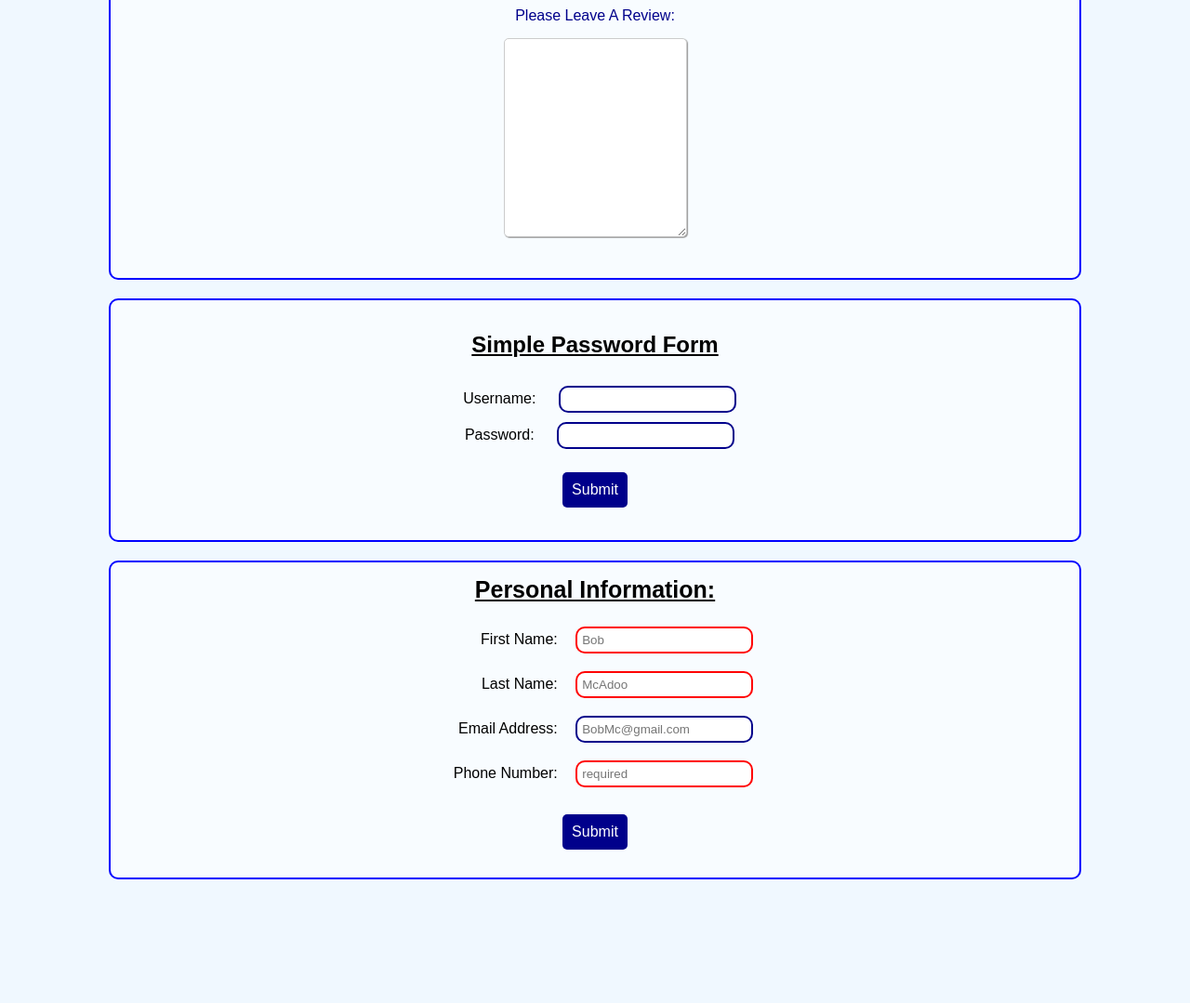
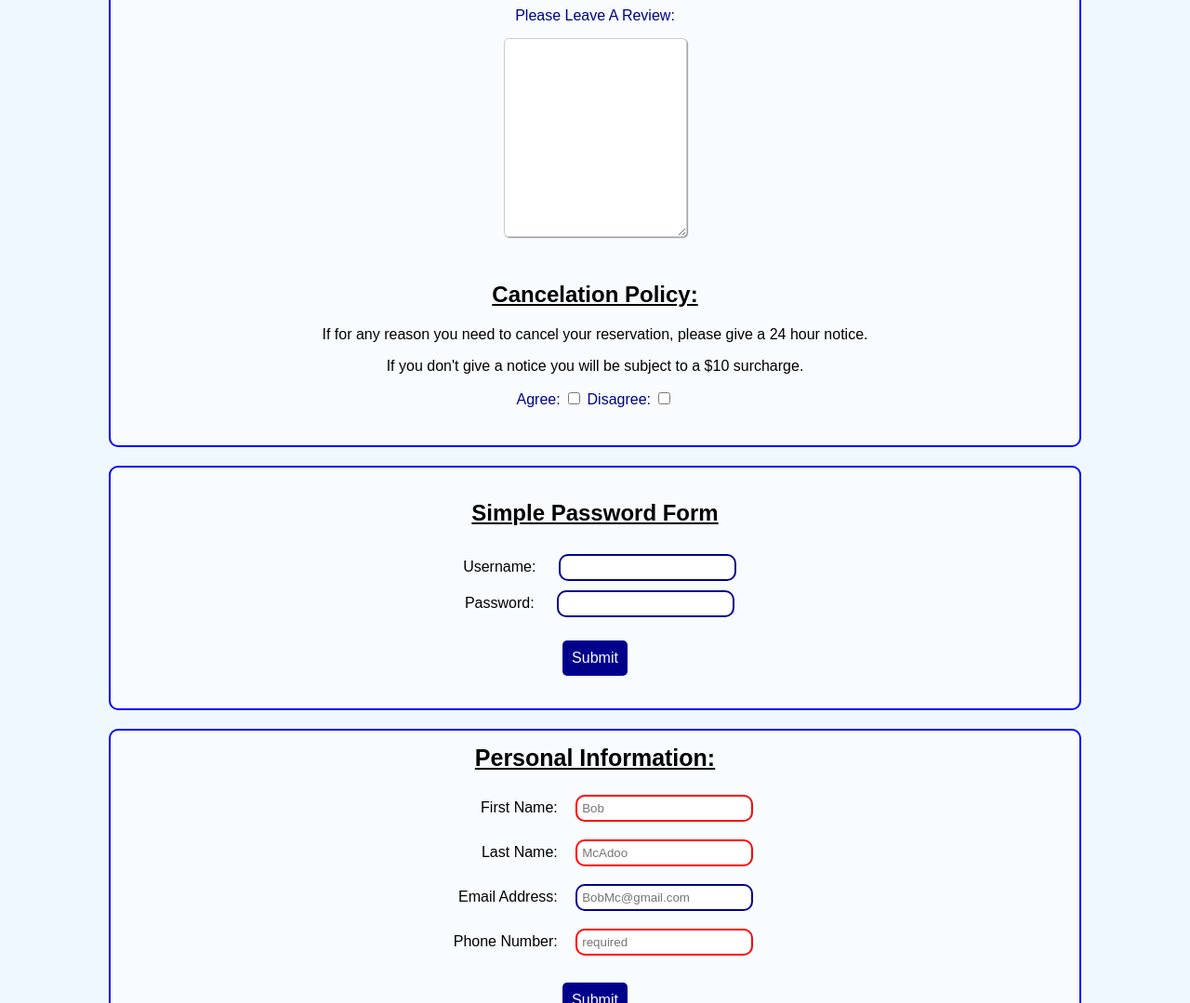
Before and after one commit to joshm-codes/HTML-Forms-Practice, a plain HTML site: page index.html in a window 1280 px wide. Shown: the part 1273-2352 px from the top of the page at 93% size. Before the commit the page ends 2239 px from the top, so only its background shows below. Drawn offline with Linux system fonts and the light colour scheme.

Commit message:
Added checkbox

```diff
--- a/index.html
+++ b/index.html
@@ -103,6 +103,16 @@
                     <label for="review">Please Leave A Review:</label>
                     <textarea name="review" name="review" rows="10" col="30" maxlength="200"></textarea>
                 </div>
+
+                <div id="cancelPolicy">
+                    <h2>Cancelation Policy:</h2>
+                    <p>If for any reason you need to cancel your reservation, please give a 24 hour notice.</p>
+                    <p>If you don't give a notice you will be subject to a $10 surcharge.</p>
+                    <label for="agree">Agree:</label>
+                    <input type="checkbox" id="agree" name="agree">
+                    <label for="disagree">Disagree:</label>
+                    <input type="checkbox" id="disagree" name="disagree">
+                </div>
             </form>
 
     </div>
```
